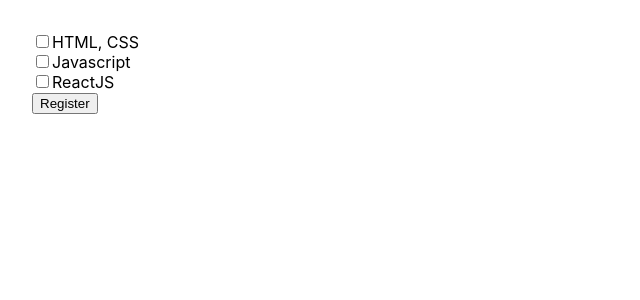
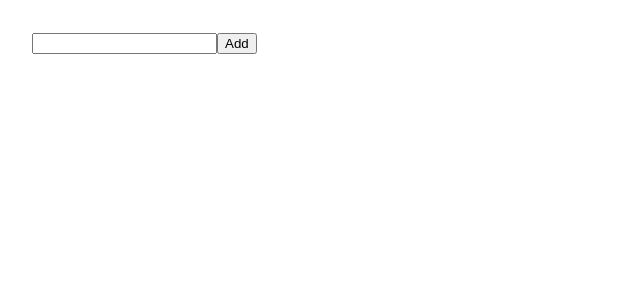
Before and after one commit to tungtq123/tiktok, a React (Create React App) app: page / in a window 1280 px wide. Shown: the top 300 px of the page, without its empty margins (0-640 px from the left). Built offline with nearby package versions, Linux system fonts and the light colour scheme.

Commit message:
to-do-list

```diff
--- a/src/App.js
+++ b/src/App.js
@@ -1,167 +1,28 @@
 import { useState } from 'react'
 
+function App() {
+  const [job, setJob] = useState('')
+  const [jobs, setJobs] = useState([])
 
-// Ex 1:
-// function App() {
-
-// const [take, setTake] = useState('Chưa lấy phần thưởng')
-
-// const gifts = [
-//   "CPU 19",
-//   "RAM 32GB RGB",
-//   "RGB Keyboard"
-// ]
-
-// function takeGift () {
-//   setTake(gifts[Math.floor(Math.random() * 3)])
-// }
-
-// return(
-//   <div style={{padding: 32}}>
-//     <h1>{take}</h1>
-//     <button onClick={takeGift}>Lấy phần thưởng</button>
-//   </div>
-// )
-// }
-
-// Ex 2: (Two way binding)
-// function App() {
-//   const [name, setName] = useState('')
-
-//   console.log(name);
-
-
-//   return(
-//     <div style={{padding: 32}}>
-//       <input
-//         value={name}
-//         onChange={e => setName(e.target.value)}
-//       />
-//       <button onClick={() => setName('Nguyen Van BBB')}>Change</button>
-//     </div>
-//   )
-// }
-
-// Ex 3:
-// function App() {
-//   const [name, setName] = useState('')
-//   const [email, setEmail] = useState('')
-
-//   const handleSubmit = () => {
-//     // CALL API
-//     console.log({
-//       name,
-//       email
-//     })
-//   }
-
-//   return(
-//     <div style={{padding: 32}}>
-//       <input
-//         value={name}
-//         onChange={e => setName(e.target.value)}
-//       />
-//       <input
-//         value={email}
-//         onChange={e => setEmail(e.target.value)}
-//       />
-//       <button onClick={handleSubmit}>Register</button>
-//     </div>
-//   )
-// }
-
-// Ex 4:
-
-// Response from API
-// const courses = [
-//   {
-//     id: 1,
-//     name: 'HTML, CSS'
-//   },
-//   {
-//     id: 2,
-//     name: 'Javascript'
-//   },
-//   {
-//     id: 3,
-//     name: 'ReactJS'
-//   }
-// ]
-
-// function App() {
-//   const [checked, setChecked] = useState(2)
-
-//   const handleSubmit = () => {
-//       console.log({id: checked})
-//   }
-
-//   return (
-//     <div style={{ padding: 32 }}>
-//       {courses.map(course => (
-//         <div key={course.id}>
-//           <input
-//             type="radio"
-//             checked={checked == course.id}
-//             onChange={() => setChecked(course.id)}
-//           />
-//           {course.name}
-//         </div>
-//       ))}
-
-//       <button onClick={handleSubmit}>Register</button>
-//     </div>
-//   )
-// }
-
-const courses = [
-  {
-    id: 1,
-    name: 'HTML, CSS'
-  },
-  {
-    id: 2,
-    name: 'Javascript'
-  },
-  {
-    id: 3,
-    name: 'ReactJS'
-  }
-]
-
-function App() {
-  const [checked, setChecked] = useState([])
-  console.log(checked)
-  const handleCheck = (id) => {
-    setChecked(prev => {
-      const isChecked = checked.includes(id)
-      if(isChecked) {
-        // Uncheck
-        return checked.filter(item => item !== id)
-      }
-      else {
-        return [...prev, id]
-      }
-    })
-  }
+  console.log(job)
 
   const handleSubmit = () => {
-      console.log({id: checked})
+    setJobs(prev => [...prev, job])
+    console.log(jobs)
   }
 
   return (
     <div style={{ padding: 32 }}>
-      {courses.map(course => (
-        <div key={course.id}>
-          <input
-            type="checkbox"
-            checked={checked.includes(course.id)}
-            onChange={() => handleCheck(course.id)}
-          />
-          {course.name}
-        </div>
-      ))}
-
-      <button onClick={handleSubmit}>Register</button>
+      <input
+        value={job}
+        onChange={e => setJob(e.target.value)}
+      />
+      <button onClick={handleSubmit}>Add</button>
+      <ul>
+        {jobs.map((job, index) => (
+          <li key={index}>{job}</li>
+        ))}
+      </ul>
     </div>
   )
 }
```
